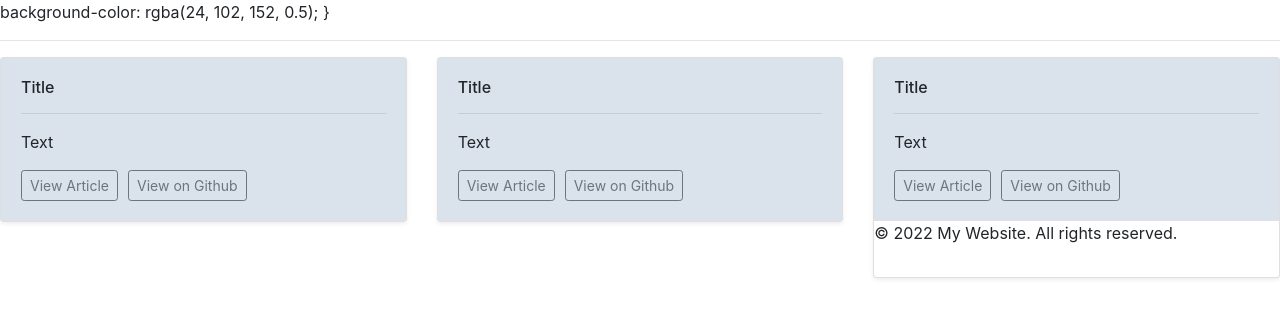
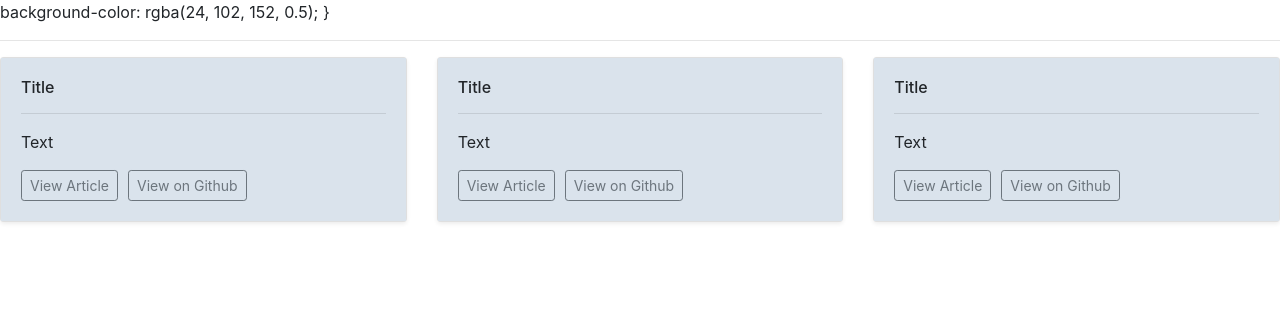
Before and after one commit to mvleest-code/mvleest-code.github.io, a plain HTML site: page index.html in a window 1280 px wide. Drawn offline with nearby package versions, Linux system fonts and the light colour scheme.

Commit message:
Update index.html

```diff
--- a/index.html
+++ b/index.html
@@ -95,10 +95,6 @@
                   <small class="text-muted"></small>
                 </div>
               </div>
-        <p class="float-right">
-          &copy; 2022 My Website. All rights reserved.
-        </p>
-        <p></p>
         </div><!-- end of row -->
 
     <footer class="text-muted">
```
